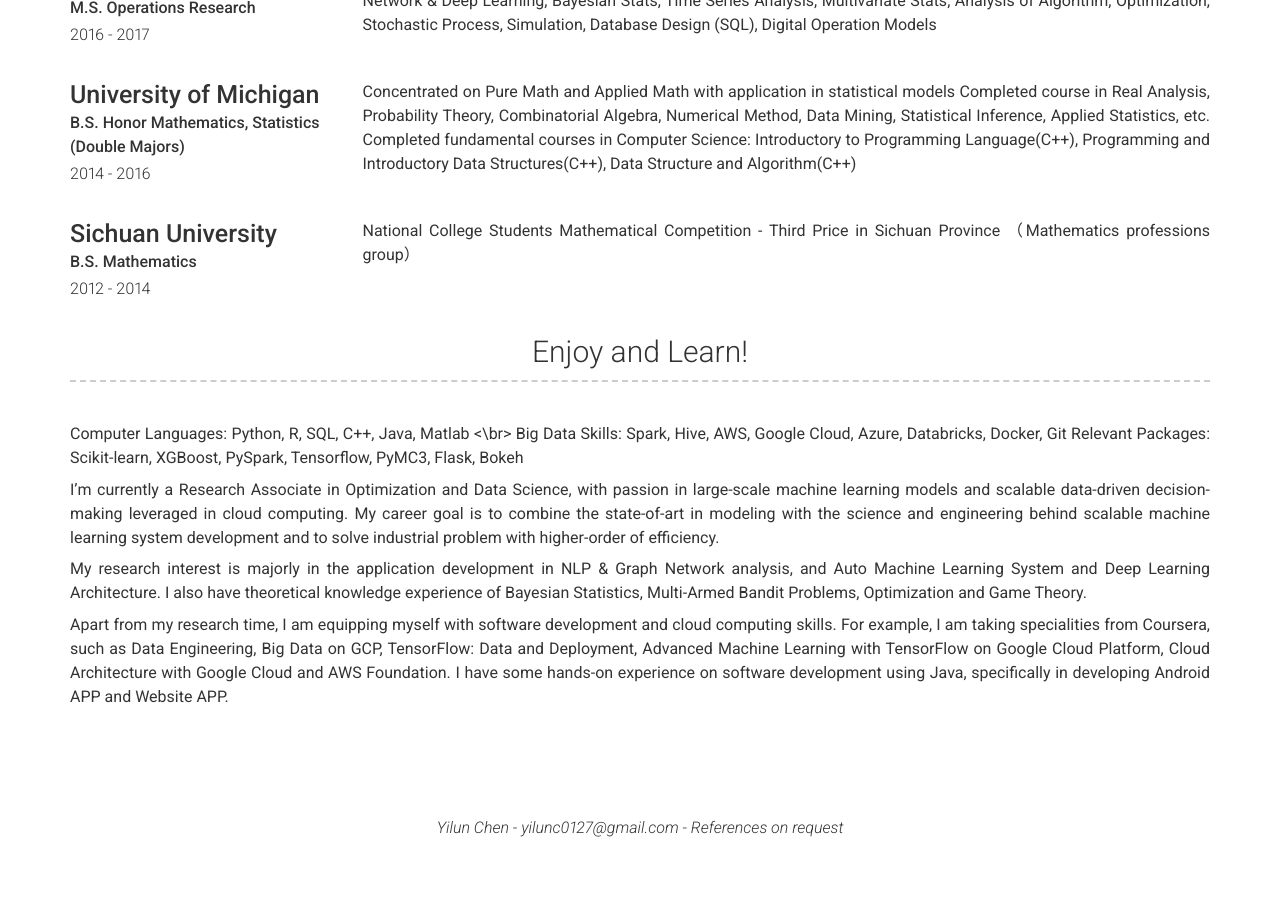
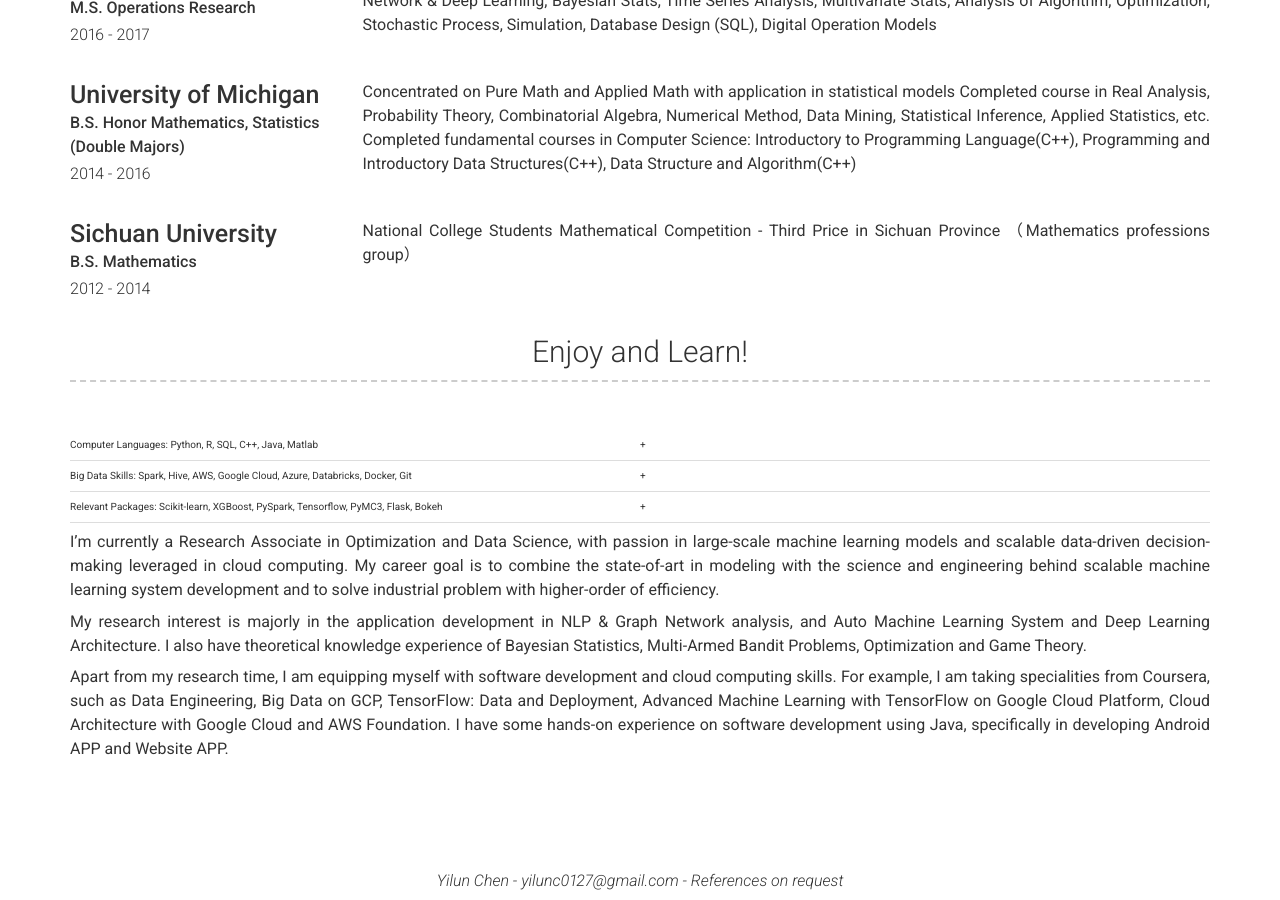
Before and after one commit to yilunchen27/yilunchen27.github.io, a Jekyll site: the page built from index.md, in a window 1280 px wide and 900 px high, scrolled down 1281 px. Built offline with Jekyll 4.4.1, drawn with Linux system fonts in a browser that asks for light colours; nearby versions of some CDN libraries; before the commit the page ends 2129 px from its top, so only the background shows below that; part of the change alters nothing that is shown.

Commit message:
update resume

```diff
--- a/_config.yml
+++ b/_config.yml
@@ -66,9 +66,9 @@ about_profile_image: assets/photo.png
 # More Section
 # more_title: A Little More About Me #(Use this to override about more section title)
 more_content: | # this will include new lines to allow paragraphs
-  Computer Languages: Python, R, SQL, C++, Java, Matlab <\br>
-  Big Data Skills: Spark, Hive, AWS, Google Cloud, Azure, Databricks, Docker, Git
-  Relevant Packages: Scikit-learn, XGBoost, PySpark, Tensorflow, PyMC3, Flask, Bokeh
+  Computer Languages: Python, R, SQL, C++, Java, Matlab |+
+  Big Data Skills: Spark, Hive, AWS, Google Cloud, Azure, Databricks, Docker, Git |+
+  Relevant Packages: Scikit-learn, XGBoost, PySpark, Tensorflow, PyMC3, Flask, Bokeh |+
 
   I'm currently a Research Associate in Optimization and Data Science, with passion in large-scale machine learning models and scalable data-driven decision-making leveraged in cloud computing. My career goal is to combine the state-of-art in modeling with the science and engineering behind scalable machine learning system development and to solve industrial problem with higher-order of efficiency.
 
```
